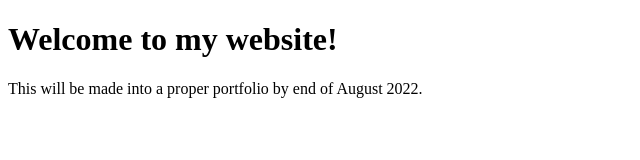
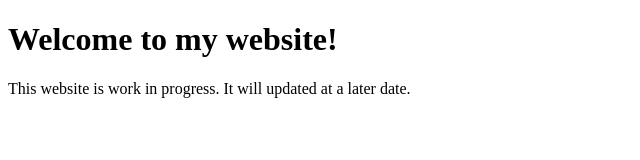
Before and after one commit to Jihal/portfolio, a plain HTML site: page index.html in a window 1280 px wide. Shown: the full height of the page, 0-640 px from the left. Drawn offline with Linux system fonts and the light colour scheme.

Commit message:
Update index.html

```diff
--- a/index.html
+++ b/index.html
@@ -2,6 +2,6 @@
 <html>
 <body>
 <h1>Welcome to my website!</h1>
-<p>This will be made into a proper portfolio by end of August 2022.</p>
+<p>This website is work in progress. It will updated at a later date.</p>
 </body>
 </html>
```
